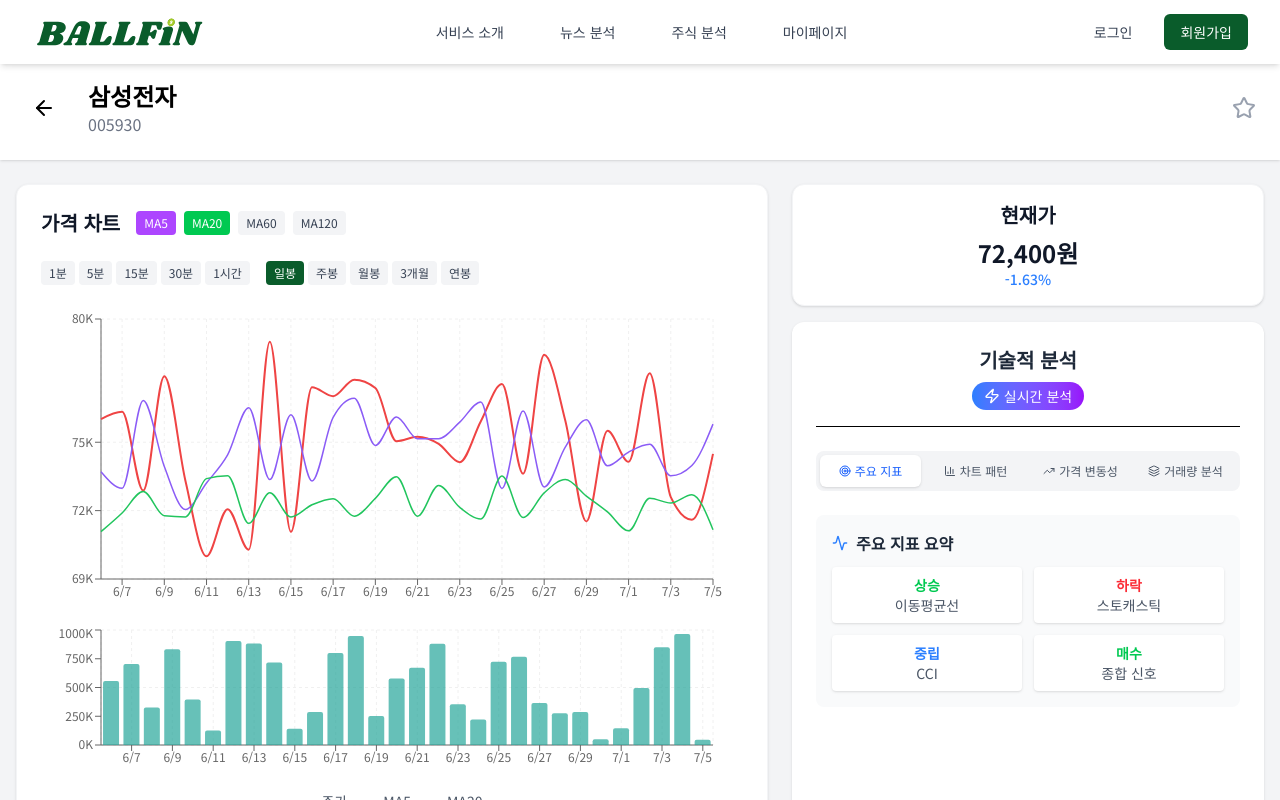
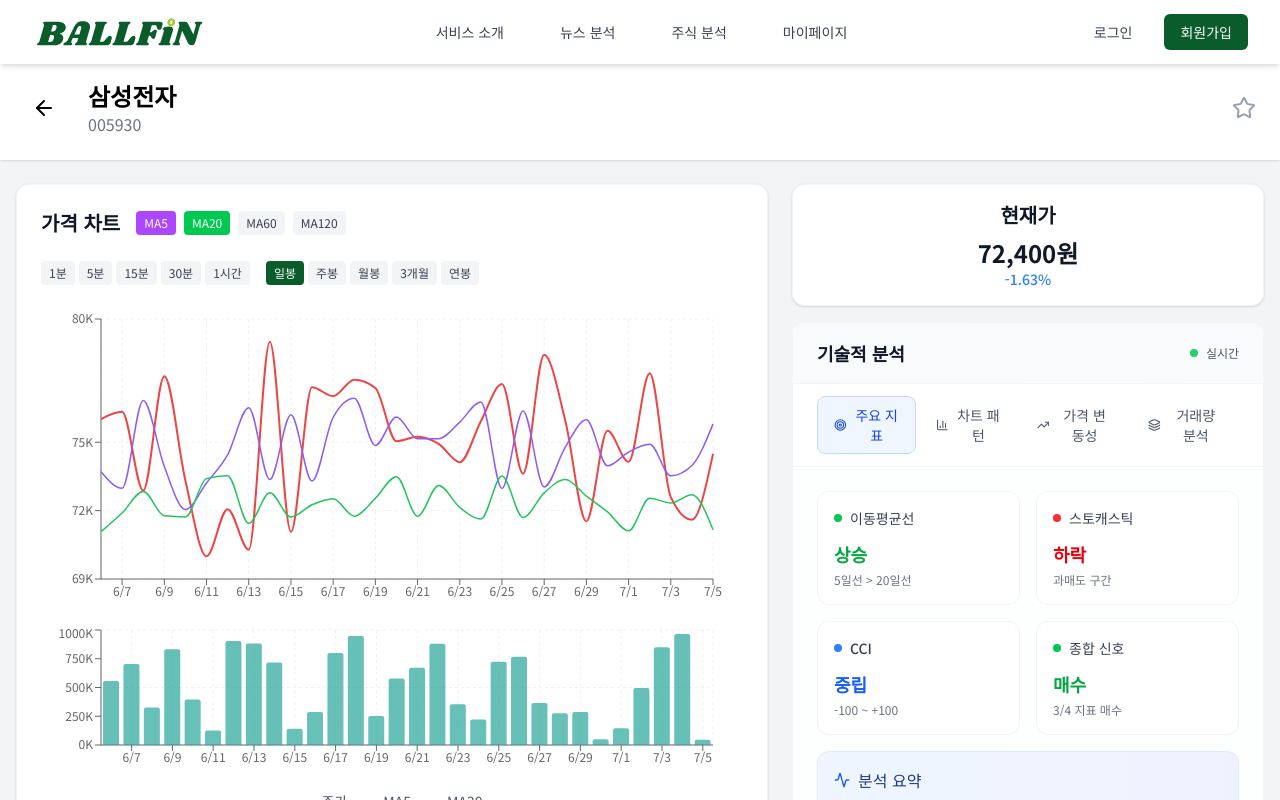
Before and after one commit to BALLFiN/BALLFiN-FE, a React (Vite) app: page /stock/1 in a window 1280 px wide. Shown: the top 800 px of the page. Built offline with nearby package versions, Linux system fonts and the light colour scheme; a web font is replaced by a local one.

Commit message:
🎨: 기술적 분석 영역 디자인

```diff
--- a/src/components/stockDetail/TechnicalAnalysis.tsx
+++ b/src/components/stockDetail/TechnicalAnalysis.tsx
@@ -74,137 +74,258 @@ export default function TechnicalAnalysis({
       case "summary":
         return (
           <div className="space-y-4">
-            {/* 주요 지표 요약 */}
-            <div className="bg-gray-50 rounded-lg p-4">
-              <h4 className="font-bold text-gray-800 mb-3 flex items-center">
-                <Activity className="w-4 h-4 text-blue-500 mr-2" />
-                주요 지표 요약
-              </h4>
-              <div className="grid grid-cols-2 gap-3 text-sm">
-                <div className="text-center p-2 bg-white rounded shadow">
-                  <div className="text-green-500 font-bold">상승</div>
-                  <div className="text-gray-600">이동평균선</div>
+            <div className="grid grid-cols-2 gap-4">
+              <div className="bg-white rounded-xl p-4 border border-gray-100">
+                <div className="flex items-center mb-3">
+                  <div className="w-2 h-2 bg-green-500 rounded-full mr-2"></div>
+                  <span className="text-sm font-medium text-gray-700">
+                    이동평균선
+                  </span>
                 </div>
-                <div className="text-center p-2 bg-white rounded shadow">
-                  <div className="text-red-500 font-bold">하락</div>
-                  <div className="text-gray-600">스토캐스틱</div>
-                </div>
-                <div className="text-center p-2 bg-white rounded shadow">
-                  <div className="text-blue-500 font-bold">중립</div>
-                  <div className="text-gray-600">CCI</div>
-                </div>
-                <div className="text-center p-2 bg-white rounded shadow">
-                  <div className="text-green-500 font-bold">매수</div>
-                  <div className="text-gray-600">종합 신호</div>
+                <div className="text-lg font-bold text-green-600">상승</div>
+                <div className="text-xs text-gray-500 mt-1">
+                  5일선 &gt; 20일선
                 </div>
               </div>
+
+              <div className="bg-white rounded-xl p-4 border border-gray-100">
+                <div className="flex items-center mb-3">
+                  <div className="w-2 h-2 bg-red-500 rounded-full mr-2"></div>
+                  <span className="text-sm font-medium text-gray-700">
+                    스토캐스틱
+                  </span>
+                </div>
+                <div className="text-lg font-bold text-red-600">하락</div>
+                <div className="text-xs text-gray-500 mt-1">과매도 구간</div>
+              </div>
+
+              <div className="bg-white rounded-xl p-4 border border-gray-100">
+                <div className="flex items-center mb-3">
+                  <div className="w-2 h-2 bg-blue-500 rounded-full mr-2"></div>
+                  <span className="text-sm font-medium text-gray-700">CCI</span>
+                </div>
+                <div className="text-lg font-bold text-blue-600">중립</div>
+                <div className="text-xs text-gray-500 mt-1">-100 ~ +100</div>
+              </div>
+
+              <div className="bg-white rounded-xl p-4 border border-gray-100">
+                <div className="flex items-center mb-3">
+                  <div className="w-2 h-2 bg-green-500 rounded-full mr-2"></div>
+                  <span className="text-sm font-medium text-gray-700">
+                    종합 신호
+                  </span>
+                </div>
+                <div className="text-lg font-bold text-green-600">매수</div>
+                <div className="text-xs text-gray-500 mt-1">3/4 지표 매수</div>
+              </div>
+            </div>
+
+            <div className="bg-gradient-to-r from-blue-50 to-indigo-50 rounded-xl p-4 border border-blue-100">
+              <div className="flex items-center mb-2">
+                <Activity className="w-4 h-4 text-blue-600 mr-2" />
+                <span className="font-medium text-blue-900">분석 요약</span>
+              </div>
+              <p className="text-sm text-blue-800 leading-relaxed">
+                이동평균선이 상승세를 보이고 있으며, 스토캐스틱은 과매도
+                구간에서 반등 신호를 보이고 있습니다. 종합적으로 매수 신호가
+                우세한 상황입니다.
+              </p>
             </div>
           </div>
         );
       case "pattern":
         return (
-          <div className="bg-gradient-to-r from-pink-400 to-red-500 text-white rounded-lg p-4">
-            <div className="flex items-center mb-3">
-              <BarChart3 className="w-5 h-5 mr-2" />
-              <h4 className="font-bold text-lg">차트 패턴</h4>
+          <div className="space-y-6">
+            <div className="bg-white rounded-xl p-5 border border-gray-100">
+              <div className="flex items-center mb-4">
+                <BarChart3 className="w-5 h-5 text-purple-600 mr-2" />
+                <h4 className="font-semibold text-gray-900">차트 패턴</h4>
               </div>
-            <div className="space-y-2 text-sm">
-              <p>
-                <strong>패턴:</strong> 하락 쐐기형 패턴
-              </p>
-              <p>
-                <strong>RSI:</strong> 과매도 구간 ({rsi})
-              </p>
-              <p>
-                <strong>MACD:</strong> 골든크로스 형성 중
-              </p>
-              <p>
-                <strong>볼린저밴드:</strong> 하단 밴드 근접
-              </p>
-              <div className="mt-3 p-2 bg-white bg-opacity-20 rounded">
-                <p className="text-xs">
+
+              <div className="grid grid-cols-2 gap-4 mb-4">
+                <div className="bg-red-50 rounded-lg p-3 border border-red-100">
+                  <div className="text-sm font-medium text-red-800 mb-1">
+                    패턴
+                  </div>
+                  <div className="text-lg font-bold text-red-600">
+                    하락 쐐기형
+                  </div>
+                </div>
+
+                <div className="bg-orange-50 rounded-lg p-3 border border-orange-100">
+                  <div className="text-sm font-medium text-orange-800 mb-1">
+                    RSI
+                  </div>
+                  <div className="text-lg font-bold text-orange-600">{rsi}</div>
+                  <div className="text-xs text-orange-600">과매도 구간</div>
+                </div>
+              </div>
+
+              <div className="space-y-3">
+                <div className="flex items-center justify-between p-3 bg-blue-50 rounded-lg border border-blue-100">
+                  <span className="text-sm font-medium text-blue-800">
+                    MACD
+                  </span>
+                  <span className="text-sm font-bold text-blue-600">
+                    골든크로스 형성 중
+                  </span>
+                </div>
+
+                <div className="flex items-center justify-between p-3 bg-green-50 rounded-lg border border-green-100">
+                  <span className="text-sm font-medium text-green-800">
+                    볼린저밴드
+                  </span>
+                  <span className="text-sm font-bold text-green-600">
+                    하단 밴드 근접
+                  </span>
+                </div>
+              </div>
+            </div>
+
+            <div className="bg-gradient-to-r from-purple-50 to-pink-50 rounded-xl p-4 border border-purple-100">
+              <div className="flex items-center mb-2">
+                <div className="w-2 h-2 bg-purple-500 rounded-full mr-2"></div>
+                <span className="font-medium text-purple-900">패턴 해석</span>
+              </div>
+              <p className="text-sm text-purple-800 leading-relaxed">
                 현재 하락 쐐기형 패턴이 완성되어 가고 있으며, RSI가 과매도
                 구간에 진입하여 반등 가능성이 높아지고 있습니다.
               </p>
-              </div>
             </div>
           </div>
         );
 
       case "volatility":
         return (
-          <div className="bg-gradient-to-r from-green-400 to-cyan-500 text-white rounded-lg p-4">
-            <div className="flex items-center mb-3">
-              <TrendingUp className="w-5 h-5 mr-2" />
-              <h4 className="font-bold text-lg">가격 변동성</h4>
+          <div className="space-y-6">
+            <div className="bg-white rounded-xl p-5 border border-gray-100">
+              <div className="flex items-center mb-4">
+                <TrendingUp className="w-5 h-5 text-emerald-600 mr-2" />
+                <h4 className="font-semibold text-gray-900">가격 변동성</h4>
               </div>
-            <div className="space-y-3">
-              <div className="bg-white bg-opacity-20 rounded p-3">
-                <div className="flex justify-between items-center mb-1">
-                  <span className="text-sm">일일 변동폭</span>
-                  <span className="font-bold">{dailyRange}%</span>
+
+              <div className="space-y-4">
+                <div className="bg-emerald-50 rounded-lg p-4 border border-emerald-100">
+                  <div className="flex justify-between items-center mb-3">
+                    <span className="text-sm font-medium text-emerald-800">
+                      일일 변동폭
+                    </span>
+                    <span className="text-lg font-bold text-emerald-600">
+                      {dailyRange}%
+                    </span>
                   </div>
-                <div className="w-full bg-white bg-opacity-30 rounded-full h-2">
+                  <div className="w-full bg-emerald-200 rounded-full h-2 mb-2">
                     <div
-                    className="bg-yellow-300 h-2 rounded-full"
-                    style={{ width: `${dailyRange * 10}%` }}
+                      className="bg-emerald-500 h-2 rounded-full transition-all duration-300"
+                      style={{ width: `${Math.min(dailyRange * 10, 100)}%` }}
                     ></div>
                   </div>
-                <div className="flex justify-between text-xs mt-1">
-                  <span>71,200</span>
-                  <span>73,500</span>
+                  <div className="flex justify-between text-xs text-emerald-700">
+                    <span>71,200원</span>
+                    <span>73,500원</span>
                   </div>
                 </div>
-              <div className="bg-white bg-opacity-20 rounded p-3">
-                <div className="flex justify-between items-center mb-1">
-                  <span className="text-sm">52주 변동폭</span>
-                  <span className="font-bold">{weeklyRange}%</span>
+
+                <div className="bg-amber-50 rounded-lg p-4 border border-amber-100">
+                  <div className="flex justify-between items-center mb-3">
+                    <span className="text-sm font-medium text-amber-800">
+                      52주 변동폭
+                    </span>
+                    <span className="text-lg font-bold text-amber-600">
+                      {weeklyRange}%
+                    </span>
                   </div>
-                <div className="w-full bg-white bg-opacity-30 rounded-full h-2">
+                  <div className="w-full bg-amber-200 rounded-full h-2 mb-2">
                     <div
-                    className="bg-red-400 h-2 rounded-full"
-                    style={{ width: `${weeklyRange}%` }}
+                      className="bg-amber-500 h-2 rounded-full transition-all duration-300"
+                      style={{ width: `${Math.min(weeklyRange, 100)}%` }}
                     ></div>
                   </div>
-                <div className="flex justify-between text-xs mt-1">
-                  <span>최저: 58,400</span>
-                  <span>최고: 84,800</span>
+                  <div className="flex justify-between text-xs text-amber-700">
+                    <span>최저: 58,400원</span>
+                    <span>최고: 84,800원</span>
                   </div>
                 </div>
+              </div>
+            </div>
+
+            <div className="bg-gradient-to-r from-emerald-50 to-teal-50 rounded-xl p-4 border border-emerald-100">
+              <div className="flex items-center mb-2">
+                <div className="w-2 h-2 bg-emerald-500 rounded-full mr-2"></div>
+                <span className="font-medium text-emerald-900">
+                  변동성 분석
+                </span>
+              </div>
+              <p className="text-sm text-emerald-800 leading-relaxed">
+                일일 변동폭은 평균적인 수준이며, 52주 변동폭은 시장 평균 대비
+                높은 편입니다. 현재 가격은 52주 범위의 중간 지점에 위치하고 있어
+                안정적인 거래가 가능합니다.
+              </p>
             </div>
           </div>
         );
 
       case "volume":
         return (
-          <div className="bg-gradient-to-r from-blue-400 to-cyan-400 text-white rounded-lg p-4">
-            <div className="flex items-center mb-3">
-              <Layers className="w-5 h-5 mr-2" />
-              <h4 className="font-bold text-lg">거래량 분석</h4>
+          <div className="space-y-6">
+            <div className="bg-white rounded-xl p-5 border border-gray-100">
+              <div className="flex items-center mb-4">
+                <Layers className="w-5 h-5 text-blue-600 mr-2" />
+                <h4 className="font-semibold text-gray-900">거래량 분석</h4>
               </div>
-            <div className="space-y-2 text-sm">
-              <div className="flex justify-between">
-                <span>현재 거래량:</span>
-                <span className="font-bold">
+
+              <div className="space-y-4">
+                <div className="bg-blue-50 rounded-lg p-4 border border-blue-100">
+                  <div className="flex justify-between items-center mb-2">
+                    <span className="text-sm font-medium text-blue-800">
+                      현재 거래량
+                    </span>
+                    <span className="text-lg font-bold text-blue-600">
                       {currentVolume.toLocaleString()}주
                     </span>
                   </div>
-              <div className="flex justify-between">
-                <span>평균 거래량:</span>
-                <span>{avgVolume.toLocaleString()}주</span>
+                  <div className="w-full bg-blue-200 rounded-full h-2">
+                    <div
+                      className="bg-blue-500 h-2 rounded-full transition-all duration-300"
+                      style={{
+                        width: `${Math.min((currentVolume / avgVolume) * 100, 100)}%`,
+                      }}
+                    ></div>
                   </div>
-              <div className="flex justify-between">
-                <span>거래량 비율:</span>
-                <span className="text-yellow-300 font-bold">
+                </div>
+
+                <div className="grid grid-cols-2 gap-4">
+                  <div className="bg-gray-50 rounded-lg p-3 border border-gray-100">
+                    <div className="text-sm font-medium text-gray-700 mb-1">
+                      평균 거래량
+                    </div>
+                    <div className="text-lg font-bold text-gray-900">
+                      {avgVolume.toLocaleString()}주
+                    </div>
+                  </div>
+
+                  <div className="bg-green-50 rounded-lg p-3 border border-green-100">
+                    <div className="text-sm font-medium text-green-700 mb-1">
+                      거래량 비율
+                    </div>
+                    <div className="text-lg font-bold text-green-600">
                       +{volumeRatio}%
-                </span>
                     </div>
-              <div className="mt-3 p-2 bg-white bg-opacity-20 rounded">
-                <p className="text-xs">
-                  평균 대비 높은 거래량을 보이고 있어 매수세 유입이 감지되고
+                  </div>
+                </div>
+              </div>
+            </div>
+
+            <div className="bg-gradient-to-r from-blue-50 to-cyan-50 rounded-xl p-4 border border-blue-100">
+              <div className="flex items-center mb-2">
+                <div className="w-2 h-2 bg-blue-500 rounded-full mr-2"></div>
+                <span className="font-medium text-blue-900">거래량 해석</span>
+              </div>
+              <p className="text-sm text-blue-800 leading-relaxed">
+                평균 대비 {volumeRatio}% 높은 거래량을 보이고 있어 매수세 유입이
+                감지되고 있습니다. 이는 가격 상승의 지지 요인으로 작용할 수
                 있습니다.
               </p>
-              </div>
             </div>
           </div>
         );
@@ -215,40 +336,44 @@ export default function TechnicalAnalysis({
   };
 
   return (
-    <div className="bg-white shadow-sm rounded-xl p-6 max-h-[514px] overflow-y-hidden">
-      <div className="space-y-6">
+    <div className="bg-white rounded-xl border border-gray-100 overflow-hidden">
       {/* 헤더 */}
-        <div className="text-center border-b pb-4">
-          <h3 className="text-xl font-bold text-gray-800 mb-2">기술적 분석</h3>
-          <div className="bg-gradient-to-r from-blue-500 to-purple-600 text-white px-3 py-1 rounded-full text-sm inline-flex items-center">
-            <Zap className="w-4 h-4 mr-1" />
-            실시간 분석
+      <div className="bg-gradient-to-r from-slate-50 to-gray-50 px-6 py-4 border-b border-gray-100">
+        <div className="flex items-center justify-between">
+          <h3 className="text-lg font-semibold text-gray-900">기술적 분석</h3>
+          <div className="flex items-center space-x-2">
+            <div className="w-2 h-2 bg-green-500 rounded-full animate-pulse"></div>
+            <span className="text-xs text-gray-600 font-medium">실시간</span>
+          </div>
         </div>
       </div>
 
       {/* 탭 네비게이션 */}
-        <div className="flex space-x-1 bg-gray-100 rounded-lg p-1">
+      <div className="px-6 py-3 border-b border-gray-100">
+        <div className="flex space-x-1">
           {tabs.map((tab) => {
             const Icon = tab.icon;
             return (
               <button
                 key={tab.id}
                 onClick={() => setActiveTab(tab.id as TabType)}
-                className={`flex-1 flex items-center justify-center px-3 py-2 rounded-md text-xs font-medium transition-colors ${
+                className={`flex items-center px-4 py-2 rounded-lg text-sm font-medium transition-all duration-200 ${
                   activeTab === tab.id
-                    ? "bg-white text-blue-600 shadow-sm"
-                    : "text-gray-600 hover:text-gray-900"
+                    ? "bg-blue-50 text-blue-700 border border-blue-200"
+                    : "text-gray-600 hover:text-gray-900 hover:bg-gray-50"
                 }`}
               >
-                <Icon className="w-3 h-3 mr-1" />
+                <Icon className="w-4 h-4 mr-2" />
                 {tab.label}
               </button>
             );
           })}
         </div>
+      </div>
 
       {/* 탭 콘텐츠 */}
-        <div className="min-h-[400px]">{renderTabContent()}</div>
+      <div className="p-6 min-h-[400px] bg-gray-50/30">
+        {renderTabContent()}
       </div>
     </div>
   );
```
Lines whose indentation alone changed are shown as unchanged.
